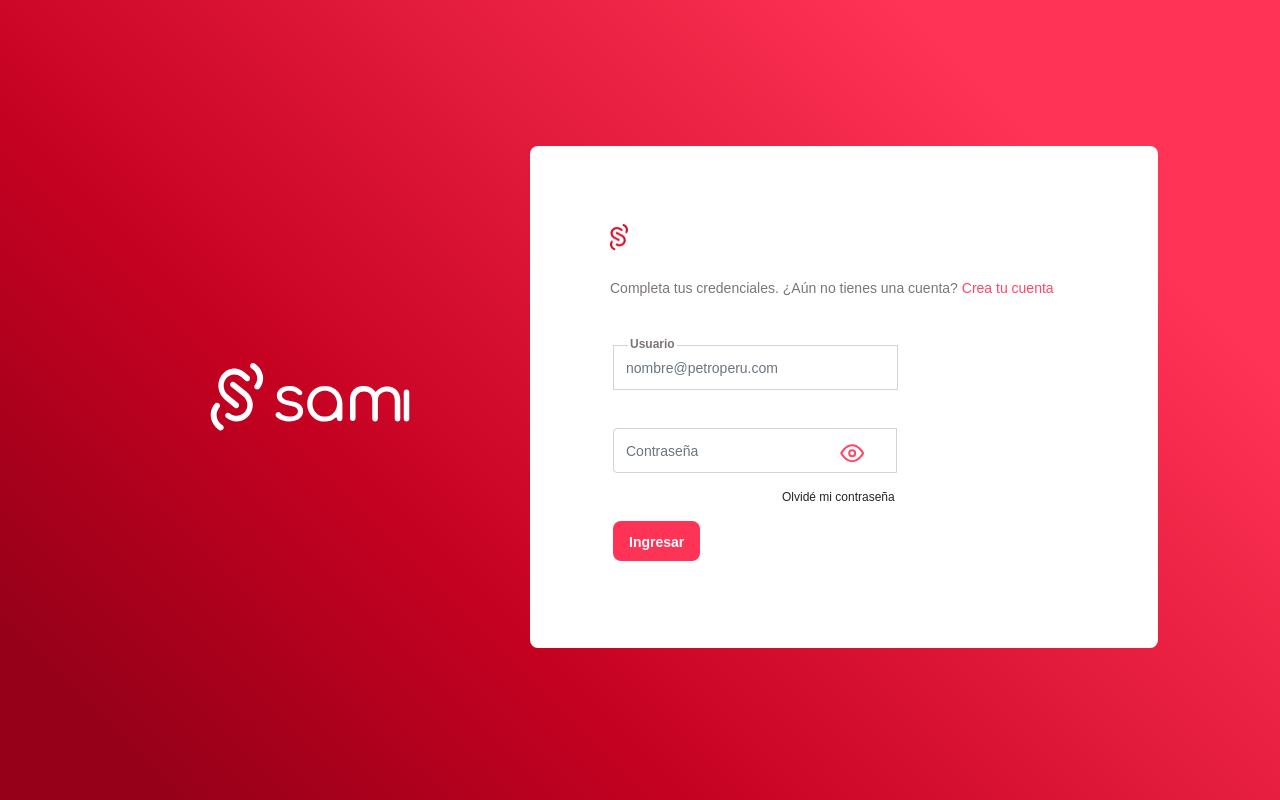
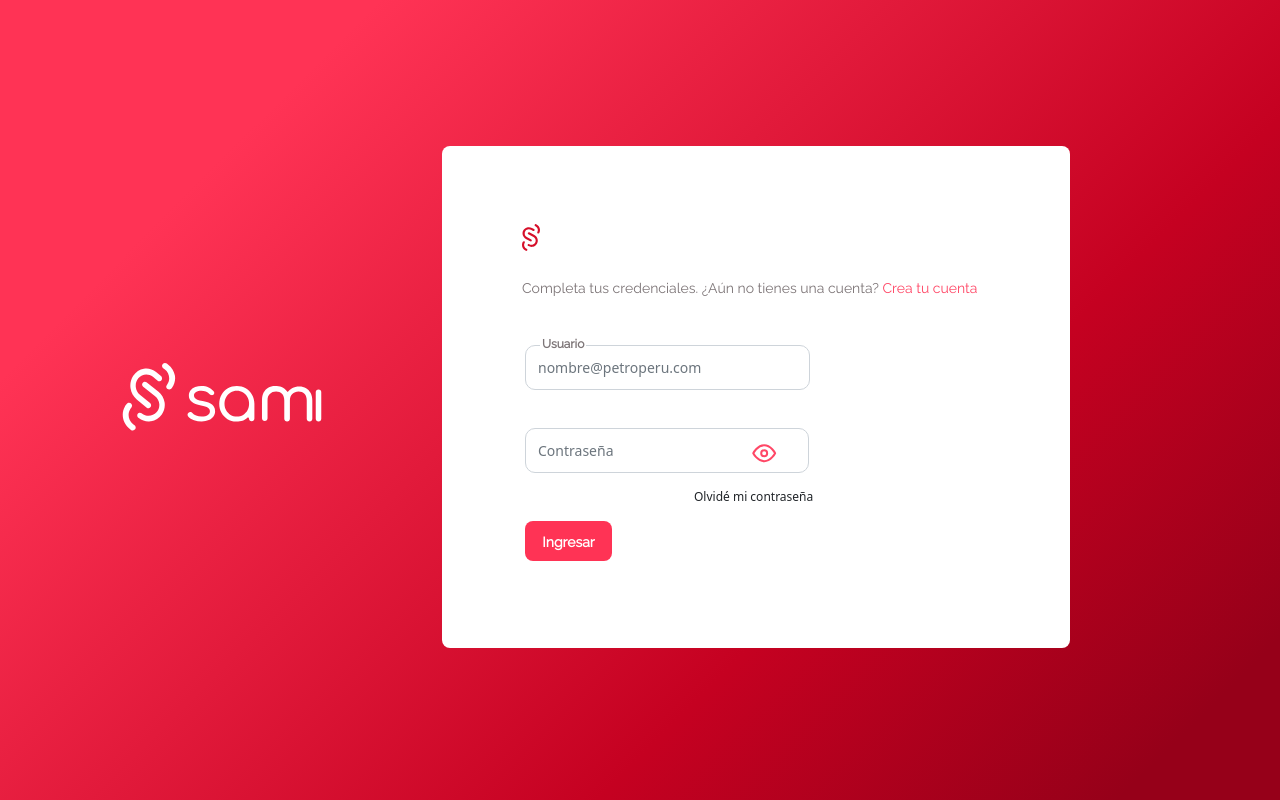
Before and after one commit to josesito1996/samiss-1, a website with bundled scripts: page src/index.html in a window 1280 px wide. Built offline with nearby package versions, Linux system fonts and the light colour scheme.

Commit message:
login & font Raleway layout

```diff
--- a/src/index.html
+++ b/src/index.html
@@ -16,13 +16,15 @@
     <link href="https://cdn.jsdelivr.net/npm/bootstrap@5.0.0-beta3/dist/css/bootstrap.min.css" rel="stylesheet"
         integrity="sha384-eOJMYsd53ii+scO/bJGFsiCZc+5NDVN2yr8+0RDqr0Ql0h+rP48ckxlpbzKgwra6" crossorigin="anonymous">
     <title>SAMI</title>
+    <link rel="preconnect" href="https://fonts.gstatic.com">
+    <link href="https://fonts.googleapis.com/css2?family=Raleway&display=swap" rel="stylesheet">
     <link rel="stylesheet" href="https://cdn.jsdelivr.net/npm/bootstrap-icons@1.4.1/font/bootstrap-icons.css">
     <!-- Favicon -->
     <link rel="icon" href="img/mdb-favicon.ico" type="image/x-icon" />
     <!-- Font Awesome -->
     <link rel="stylesheet" href="https://cdnjs.cloudflare.com/ajax/libs/font-awesome/5.15.1/css/all.min.css" />
     <!-- Google Fonts Roboto -->
-    <link rel="stylesheet" href="https://fonts.googleapis.com/css2?family=Roboto:wght@300;400;500;700&display=swap" />
+    <!-- <link rel="stylesheet" href="https://fonts.googleapis.com/css2?family=Roboto:wght@300;400;500;700&display=swap" /> -->
     <!-- Main css file -->
     <link rel="stylesheet" href="css/mdb.min.css" />
 </head>
--- a/src/styles/globals.css
+++ b/src/styles/globals.css
@@ -28,20 +28,6 @@
   --border-radius-card : 10px;
 }
 
-/* @font-face {
-  font-family: 'Relaway';
-  src: url('..fonts/Raleway-VariableFont_wght.ttf');
-  font-weight: 500;
-  font-style: normal;
-} */
-
-@font-face {
-  font-family: 'Relaway';
-  src: url('../fonts/AvenirLTStd-Roman.otf');
-  font-weight: 500;
-  font-style: normal;
-}
-
 * {
   margin: 0;
   padding: 0;
@@ -50,18 +36,13 @@
   box-sizing: border-box;
 }
 
-body {
-  /* font-family: Relaway; */
-  font-family: Arial, Helvetica, sans-serif;
-}
+/* body {
+
+} */
 
 a {
   color: inherit;
   text-decoration: none;
-}
-
-.txtFont {
-  font-family: Arial, Helvetica, sans-serif;
 }
 
 .txtgray {
--- a/src/styles/signInStyle.css
+++ b/src/styles/signInStyle.css
@@ -1,30 +1,25 @@
 .container-login {
-  /* border: 1px solid  yellow; */
   height: 100vh;
   background: linear-gradient(225deg, #FF3355 18.23%, #C50121 67.19%, #960019 92.19%);
-  /* transform: matrix(-1, 0, 0, 1, 0, 0); */
-  /* padding: 0 15px; */
+  transform: matrix(-1, 0, 0, 1, 0, 0);
   padding: 226px 202px 232px 290px;
   justify-content: center;
 
 }
 
 .container-login .div-logo-form {
-  /* border: 1px solid pink; */
+  transform: matrix(-1, 0, 0, 1, 0, 0);
   align-items: center;
   justify-content: center;
 }
 
 .div-logo-form .logoLogin {
-  /* border: 1px solid blue; */
   height: 67.51px;
   width: 200px;
 }
 
 .div-logo-form .form {
   margin-left: 120px;
-  /* border: 1px solid yellow; */
-
 }
 
 .form .txtgray {
@@ -34,8 +29,6 @@
 }
 
 .form .txtPlaceholderGray {
-  /* color: var(--txtPlaceholderGray); */
-  /* color: rgba(182, 178, 178, 1); */
   font-size: 14px;
 }
 
@@ -46,24 +39,3 @@
 .form .subtxt {
   font-size: 12px;
 }
-
-/* .form .input-group-form-control {
-  font-size: 14px;
-  border-radius: 5px;
-} */
-
-
-
-
-
-.container-login .borde-amarillo {
-  border: 1px solid yellow;
-}
-
-.container-login .borde-blanco {
-  border: 1px solid white;
-}
-
-.container-login .borde-azul {
-  border: 1pz solid blue ;
-}
--- a/src/view/signIn.js
+++ b/src/view/signIn.js
@@ -11,17 +11,17 @@
           <div class="form">
             <form class="form1">
               <div clas="row">
-                <img src="./img/Group.png" class="img_group" alt="logo" />
+                <img src="./img/svg/group.svg" class="img_group" alt="logo" />
               </div>
 
               <div clas="row">
                 <div class="flex_newAccount">
-                  <p class="txtgray txtFont">
+                  <p class="txtgray ">
                     Completa tus credenciales. ¿Aún no tienes una cuenta?&nbsp
                   </p>
                   <a
                     href="#/signUp"
-                    class="ptxtRed txtFont"
+                    class="ptxtRed"
                     id="newAccount"
                     style="text-decoration:none"
                     >Crea tu cuenta</a
@@ -37,17 +37,19 @@
                 >
                   <label
                     for="exampleInputEmail1"
-                    class="form-label txtgray subtxt txtFont"
+                    class="form-label txtgray subtxt"
+                    style="position: absolute;"
                     >Usuario</label
                   >
                   <input
                     type="email"
                     name="email"
                     id="fname"
-                    class="form-control inputForm txtPlaceholderGray txtFont"
+                    class="form-control txtPlaceholderGray"
                     placeholder="nombre@petroperu.com"
                     aria-required="true"
                     aria-invalid="false"
+                    style="border-radius:10px; background:none; position: relative; :focus:outline: 0;"
                     required
                   /><br />
                   <p id="messageEmail"></p>
@@ -57,9 +59,10 @@
                   <input
                     type="password"
                     id="password"
-                    class="form-control txtPlaceholderGray txtFont"
+                    class="form-control txtPlaceholderGray"
                     name="txtPassword"
                     placeholder="Contraseña"
+                    style="border-radius:10px; outline: 0;"
                   />
                   <!-- <button type="button" id="btnToggle" class="toggle"><i id="eyeIcon" class="bi bi-eye"></i></button> -->
                   <button type="button" id="btnToggle" class="toggle">
@@ -69,15 +72,15 @@
               </div>
 
               <div clas="row" style="margin-top:15px;margin-left:252px;">
-                <a href="#/signUp" class="txtFont" style="font-size:12px" color:#1890FF;"
+                <a href="#/signUp" class="" style="font-size:12px" color:#1890FF;"
                   >Olvidé mi contraseña</a
                 >
               </div>
 
               <!-- <div clas="row"></div> -->
-              <div clas="row txtFont">
-                <button type="button" id="getIn" style="margin-top:15px" class="ingresar txtFont">
-                  <span class="txtFont">Ingresar</span>
+              <div clas="row ">
+                <button type="button" id="getIn" style="margin-top:15px" class="ingresar ">
+                  <span class="">Ingresar</span>
                 </button>
               </div>
             </form>
```
